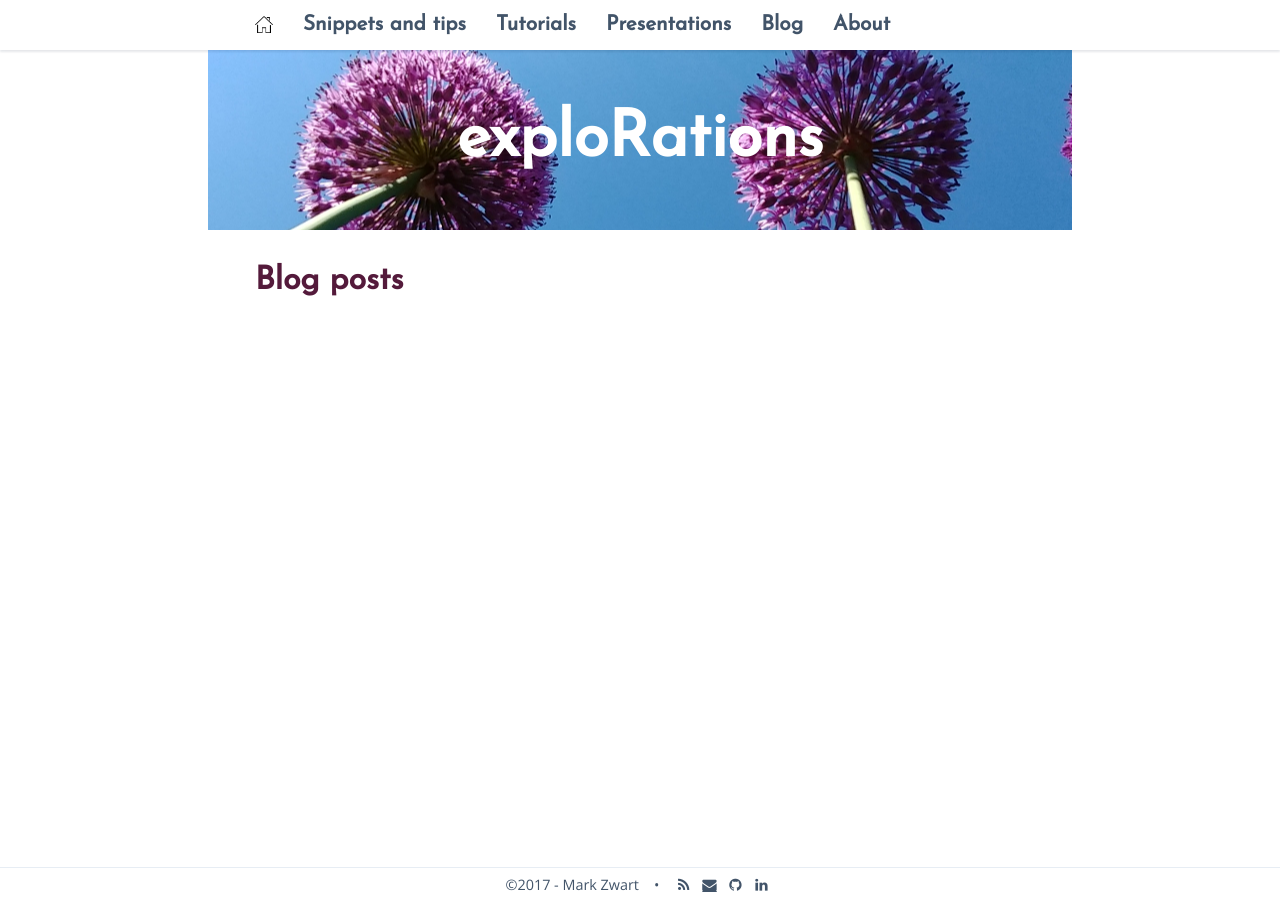
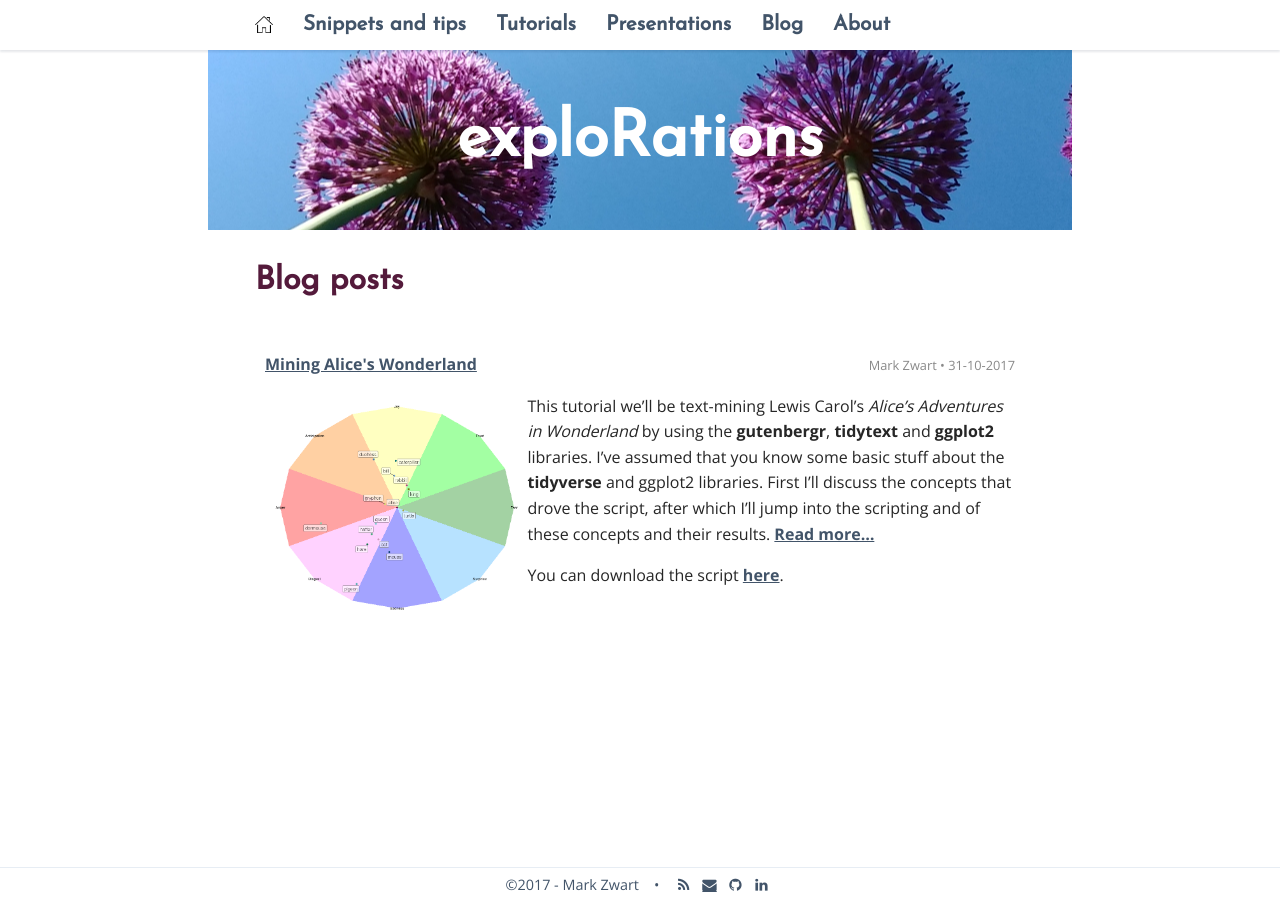
Before and after one commit to mark-me/mark-me.github.io, a Jekyll site: the page built from blog/index.html, in a window 1280 px wide. Built offline with Jekyll 4.4.1, drawn with Linux system fonts in a browser that asks for light colours; nearby versions of some CDN libraries; comment, search, counter and statistics services are not loaded.

Commit message:
Update 2017-08-10-mining-alices-wonderland.md

```diff
--- a/_posts/2017-08-10-mining-alices-wonderland.md
+++ b/_posts/2017-08-10-mining-alices-wonderland.md
@@ -6,7 +6,8 @@ author: Mark
 date: 2017-10-31 23:00:00 +0100
 tags:
   - R
-published: false
+  - text-mining
+published: true
 ---
 
 <img src="/_pages/tutorials/mining-alices-wonderland/sentiment-centers.png" width="35%" height="35%" align="left"/> This tutorial we'll be text-mining Lewis Carol's _Alice's Adventures in Wonderland_ by using the **gutenbergr**, **tidytext** and **ggplot2** libraries. I've assumed that you know some basic stuff about the **tidyverse** and ggplot2 libraries. First I'll discuss the concepts that drove the script, after which I'll jump into the scripting and of these concepts and their results. [Read more...](/mining-alices-wonderland/)
```
